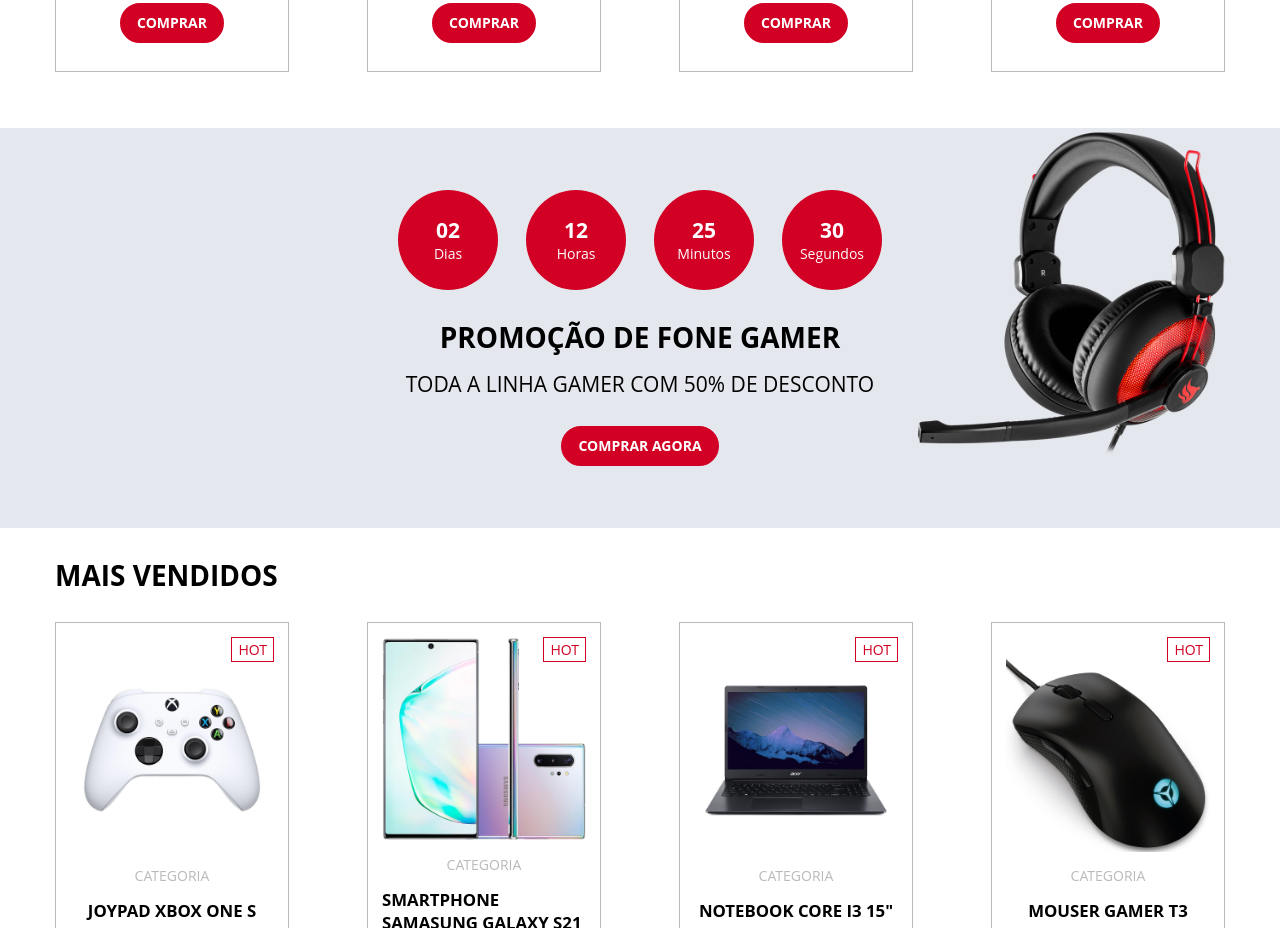
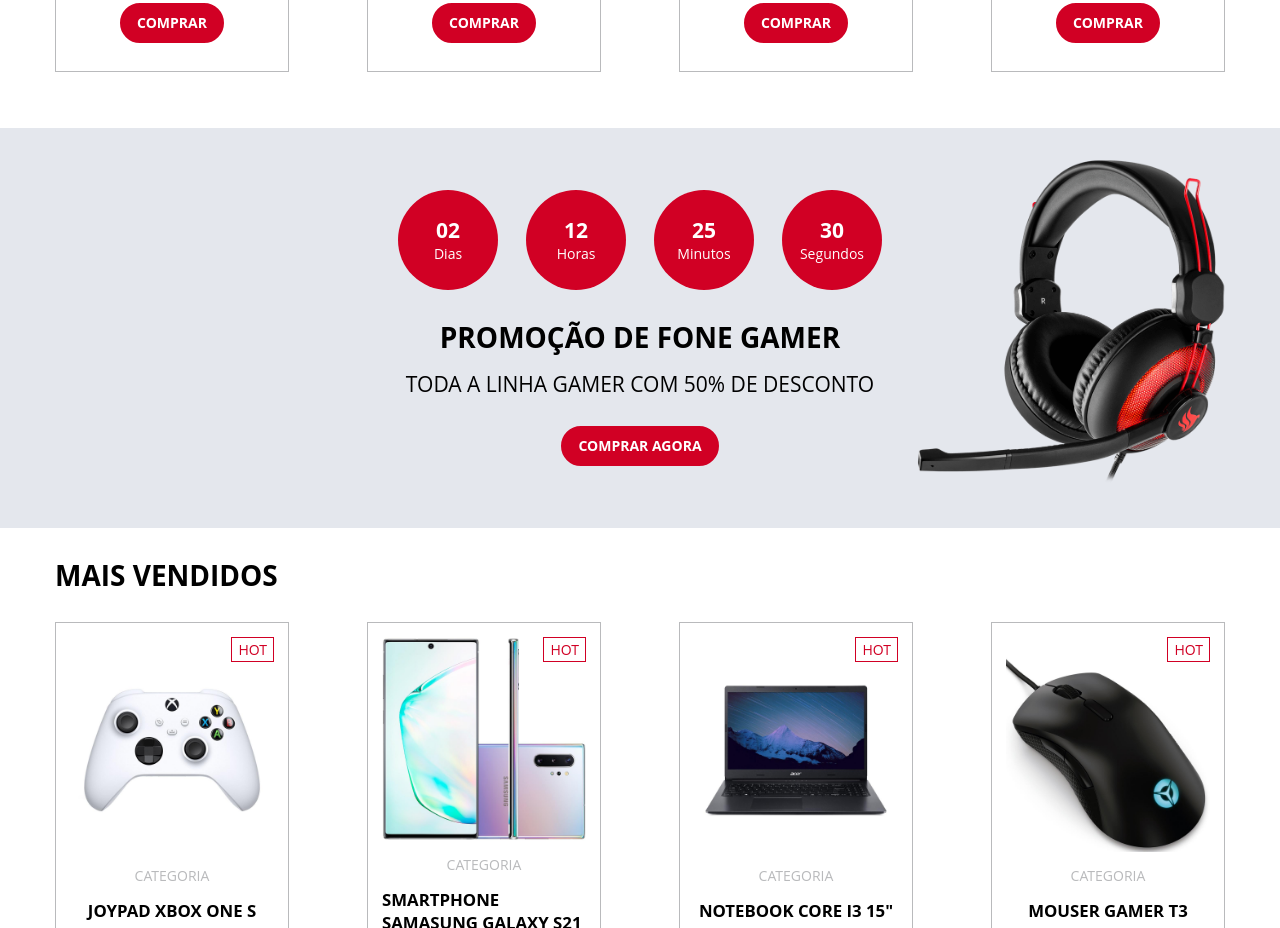
Before and after one commit to djpombo/electrum, a React (Create React App) app: page / in a window 1280 px wide. Shown: the part 940-1868 px from the top of the page. Built offline with nearby package versions, Linux system fonts and the light colour scheme.

Commit message:
c07 minor deal adjust

```diff
--- a/src/css/app.css
+++ b/src/css/app.css
@@ -217,7 +217,7 @@
   background-image: url("../img/deal_headset.png");
   background-repeat: no-repeat;
   background-position-x: 95%;
-  background-postion-y: 2rem;
+  background-position-y: 2rem;
   background-size: 25%;
   background-color: #E4E7ED;
   height: 400px;
--- a/src/sass/2-layouts/_deal-section.sass
+++ b/src/sass/2-layouts/_deal-section.sass
@@ -7,7 +7,7 @@
     background-image: url('../img/deal_headset.png')
     background-repeat: no-repeat
     background-position-x: 95%
-    background-postion-y: 2rem
+    background-position-y: 2rem
     background-size: 25%
     background-color: variables.$section-bg-color
     height: 400px
```
